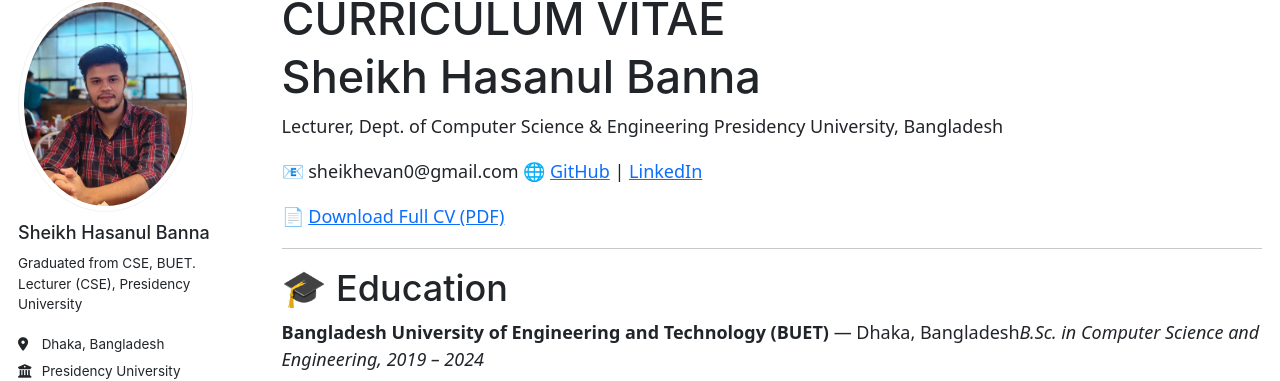
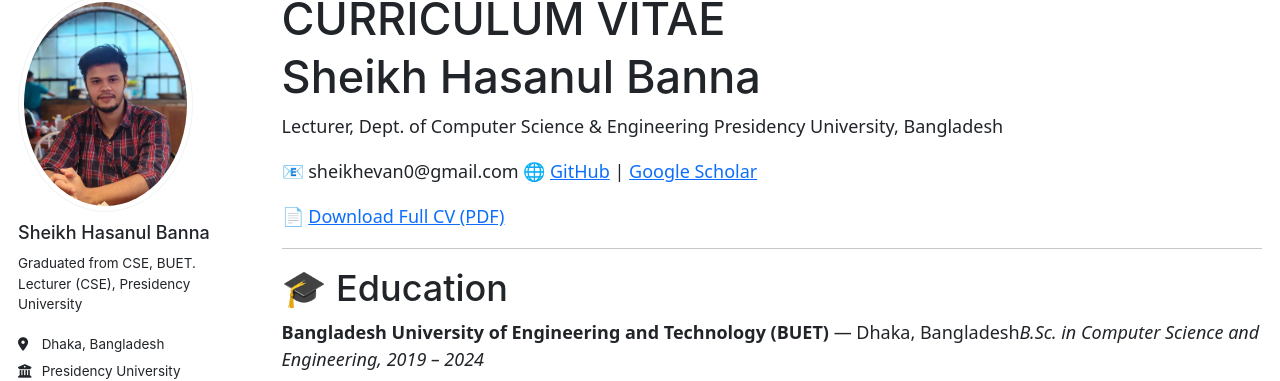
Before and after one commit to SheikhHasanulBanna/sheikhhasanulbanna.github.io, a Jekyll site: the page built from _pages/cv.md, in a window 1280 px wide and 900 px high. Shown: the part 103-484 px from the top of the window. Built offline with Jekyll 4.4.1, drawn with Linux system fonts in a browser that asks for light colours; some web fonts are replaced; a script that is not in the unit is left out.

Commit message:
removed linkedin

```diff
--- a/_pages/cv.md
+++ b/_pages/cv.md
@@ -9,7 +9,7 @@
 Presidency University, Bangladesh
 
 📧 sheikhevan0@gmail.com
-🌐 [GitHub](https://github.com/SheikhHasanulBanna) | [LinkedIn](https://www.linkedin.com/in/sheikh-evan-75653a200/)
+🌐 [GitHub](https://github.com/SheikhHasanulBanna) | [Google Scholar](https://scholar.google.com/citations?hl=en&authuser=1&user=N2rJ4HAAAAAJ)
 
 📄 [Download Full CV (PDF)](/files/Sheikh_Hasanul_Banna_Academic_CV.pdf)
 
```
Also changed, not shown: 1 other file.
